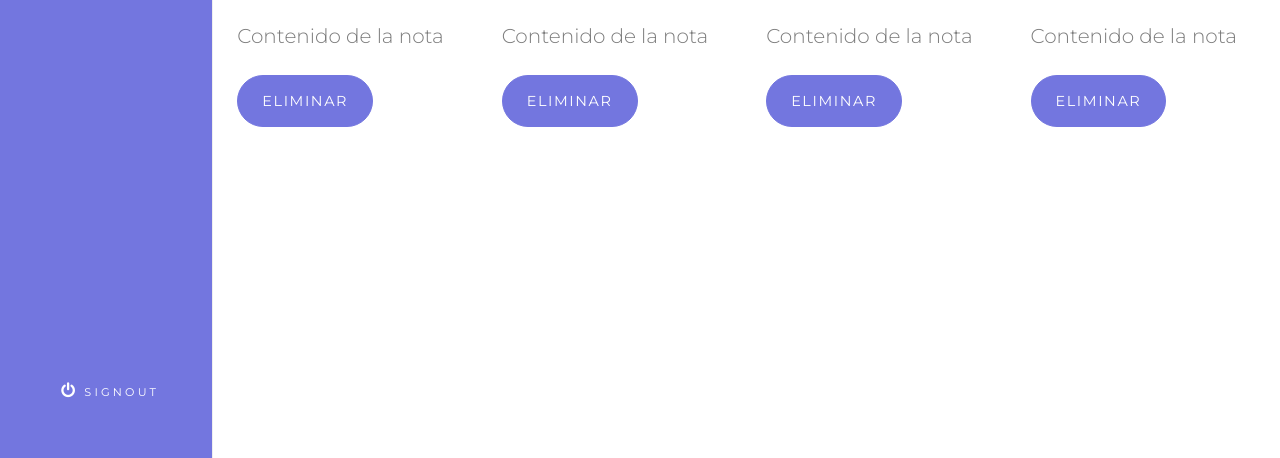
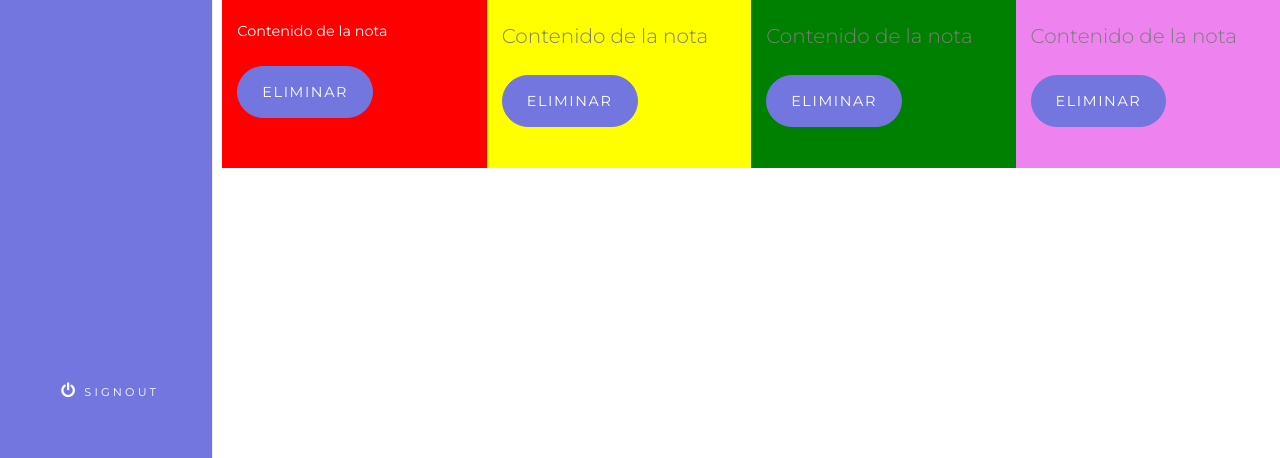
Before and after one commit to nandev5/damkeep, a plain HTML site: page bootstrap-4-dashboard/index.html in a window 1280 px wide. Shown: the part 342-800 px from the top of the page. Drawn offline with Linux system fonts and the light colour scheme; a script that the page names is missing.

Commit message:
Estilos notas colores

```diff
--- /dev/null
+++ b/bootstrap-4-dashboard/css/stiloNotas.css
@@ -0,0 +1,18 @@
+.nota1{
+
+  background-color: red;
+  color: white;
+}
+
+.nota2{
+
+  background-color: yellow;
+}
+.nota3{
+
+  background-color: green;
+}
+.nota4{
+
+  background-color: violet;
+}
--- a/bootstrap-4-dashboard/index.html
+++ b/bootstrap-4-dashboard/index.html
@@ -10,6 +10,8 @@
 	<meta name="author" content="">
 
 	<link rel="icon" href="images/favicon.ico">
+
+
 
 	<title>Medialoot Bootstrap 4 Dashboard Template</title>
 
@@ -24,6 +26,8 @@
 
     <!-- Custom styles for this template -->
     <link href="css/style.css" rel="stylesheet">
+
+		<link href="css/stiloNotas.css" rel="stylesheet">
 </head>
 <body>
 	<div class="container-fluid" id="wrapper">
@@ -75,7 +79,25 @@
 
 							</div>
 
-							<div class="col-md-12 col-lg-3">
+							<div class="col-md-12 col-lg-3  nota1"  >
+
+									<h1 class="mb-4">Titulo</h1>
+
+									<p class="nota1">Contenido de la nota</p>
+
+
+
+									<p class="lead"><a class="btn btn-primary btn-lg mt-2" href="#" role="button">Eliminar</a></p>
+
+
+
+
+
+
+
+
+							</div>
+							<div class="col-md-12 col-lg-3 nota2">
 
 									<h1 class="mb-4">Titulo</h1>
 
@@ -93,7 +115,7 @@
 
 
 							</div>
-							<div class="col-md-12 col-lg-3">
+							<div class="col-md-12 col-lg-3 nota3">
 
 									<h1 class="mb-4">Titulo</h1>
 
@@ -111,25 +133,7 @@
 
 
 							</div>
-							<div class="col-md-12 col-lg-3">
-
-									<h1 class="mb-4">Titulo</h1>
-
-									<p class="lead">Contenido de la nota</p>
-
-
-
-									<p class="lead"><a class="btn btn-primary btn-lg mt-2" href="#" role="button">Eliminar</a></p>
-
-
-
-
-
-
-
-
-							</div>
-							<div class="col-md-12 col-lg-3">
+							<div class="col-md-12 col-lg-3 nota4">
 
 									<h1 class="mb-4">Titulo</h1>
 
```
